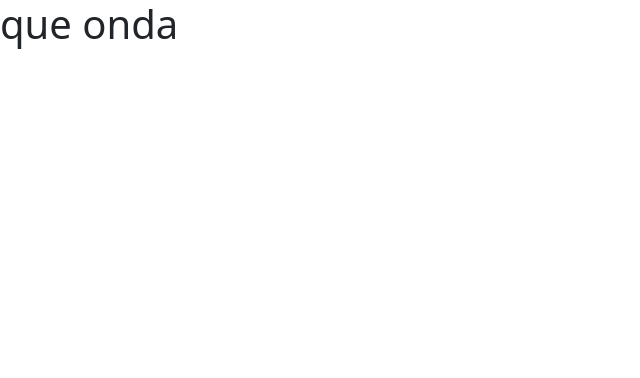
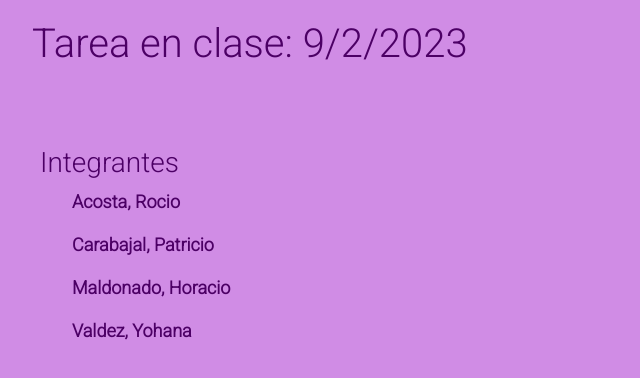
Before and after one commit to horihoracio/mod2clase9-2, a plain HTML site: page index.html in a window 1280 px wide. Shown: the whole page, without its empty margins (0-640 px from the left). Drawn offline with nearby package versions, Linux system fonts and the light colour scheme.

Commit message:
fin de la tarea definitivamente

```diff
--- /dev/null
+++ b/css/index.css
@@ -0,0 +1,20 @@
+body{
+    background-color: rgb(208, 140, 229)!important;
+    font-family: 'Roboto', sans-serif!important;
+    color: rgb(76, 0, 101)!important;
+}
+
+.container{
+    display: flex;
+    flex-direction: column;
+    justify-content: center;
+    align-items: flex-start;
+    margin: 20px!important;
+    font-size: large!important;
+    font-weight: bolder;
+}
+.contenedor2{
+    padding-top: 70px;
+    margin-left: 8px;
+
+}
--- a/index.html
+++ b/index.html
@@ -1,15 +1,36 @@
 <!DOCTYPE html>
 <html lang="en">
+
 <head>
     <meta charset="UTF-8">
     <meta http-equiv="X-UA-Compatible" content="IE=edge">
     <meta name="viewport" content="width=device-width, initial-scale=1.0">
-    <title>Document</title>
-    <link href="https://cdn.jsdelivr.net/npm/bootstrap@5.2.3/dist/css/bootstrap.min.css" rel="stylesheet" integrity="sha384-rbsA2VBKQhggwzxH7pPCaAqO46MgnOM80zW1RWuH61DGLwZJEdK2Kadq2F9CUG65" crossorigin="anonymous"></head>
+    <title></title>
+    <link rel="stylesheet" href="./css/index.css">
+    <link href="https://cdn.jsdelivr.net/npm/bootstrap@5.2.3/dist/css/bootstrap.min.css" rel="stylesheet"
+        integrity="sha384-rbsA2VBKQhggwzxH7pPCaAqO46MgnOM80zW1RWuH61DGLwZJEdK2Kadq2F9CUG65" crossorigin="anonymous">
 </head>
+<link rel="preconnect" href="https://fonts.googleapis.com">
+<link rel="preconnect" href="https://fonts.gstatic.com" crossorigin>
+<link href="https://fonts.googleapis.com/css2?family=Roboto:wght@300&display=swap" rel="stylesheet">
+</head>
+
 <body>
-    <h1>que onda</h1>
+    <div class="container">
+        <h1>Tarea en clase: 9/2/2023</h1>
+        <div class="contenedor2">
+            <h3>Integrantes</h3>
+            <ul>Acosta, Rocio</ul>
+            <ul>Carabajal, Patricio</ul>
+            <ul>Maldonado, Horacio</ul>
+            <ul>Valdez, Yohana</ul>
+        </div>
+    </div>
     <script src="./index.js"></script>
-    <script src="https://cdn.jsdelivr.net/npm/bootstrap@5.2.3/dist/js/bootstrap.bundle.min.js" integrity="sha384-kenU1KFdBIe4zVF0s0G1M5b4hcpxyD9F7jL+jjXkk+Q2h455rYXK/7HAuoJl+0I4" crossorigin="anonymous"></script></body>
+    <script src="https://cdn.jsdelivr.net/npm/bootstrap@5.2.3/dist/js/bootstrap.bundle.min.js"
+        integrity="sha384-kenU1KFdBIe4zVF0s0G1M5b4hcpxyD9F7jL+jjXkk+Q2h455rYXK/7HAuoJl+0I4"
+        crossorigin="anonymous"></script>
 </body>
+</body>
+
 </html>
```
